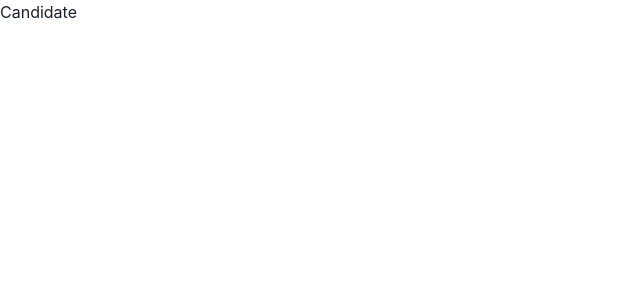
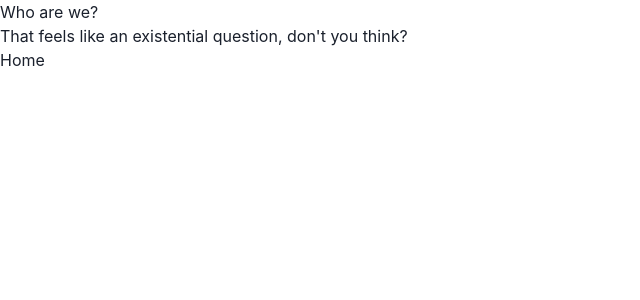
Before and after one commit to tangxife/react.ts.void, a React (Create React App) app: page /candidate in a window 1280 px wide. Shown: the top 300 px of the page, without its empty margins (0-640 px from the left). Built offline with nearby package versions, Linux system fonts and the light colour scheme.

Commit message:
add: routesview

```diff
--- a/src/pages/Candidate/index.tsx
+++ b/src/pages/Candidate/index.tsx
@@ -1,7 +1,18 @@
 import React from "react"
+import { Link } from "react-router-dom"
 
 const Candidate: React.FC = () => {
-  return <>Candidate</>
+  return (
+    <>
+      <main>
+        <h2>Who are we?</h2>
+        <p>That feels like an existential question, don't you think?</p>
+      </main>
+      <nav>
+        <Link to="/">Home</Link>
+      </nav>
+    </>
+  )
 }
 
 export default Candidate
--- a/src/pages/Home/index.tsx
+++ b/src/pages/Home/index.tsx
@@ -1,7 +1,18 @@
 import React from "react"
+import { Link } from "react-router-dom"
 
 const Home: React.FC = () => {
-  return <>Home</>
+  return (
+    <>
+      <main>
+        <h2>Welcome to the homepage!</h2>
+        <p>You can do this, I believe in you.</p>
+      </main>
+      <nav>
+        <Link to="/candidate">Candidate</Link>
+      </nav>
+    </>
+  )
 }
 
 export default Home
```
Also changed, not shown: .eslintrc.js.
